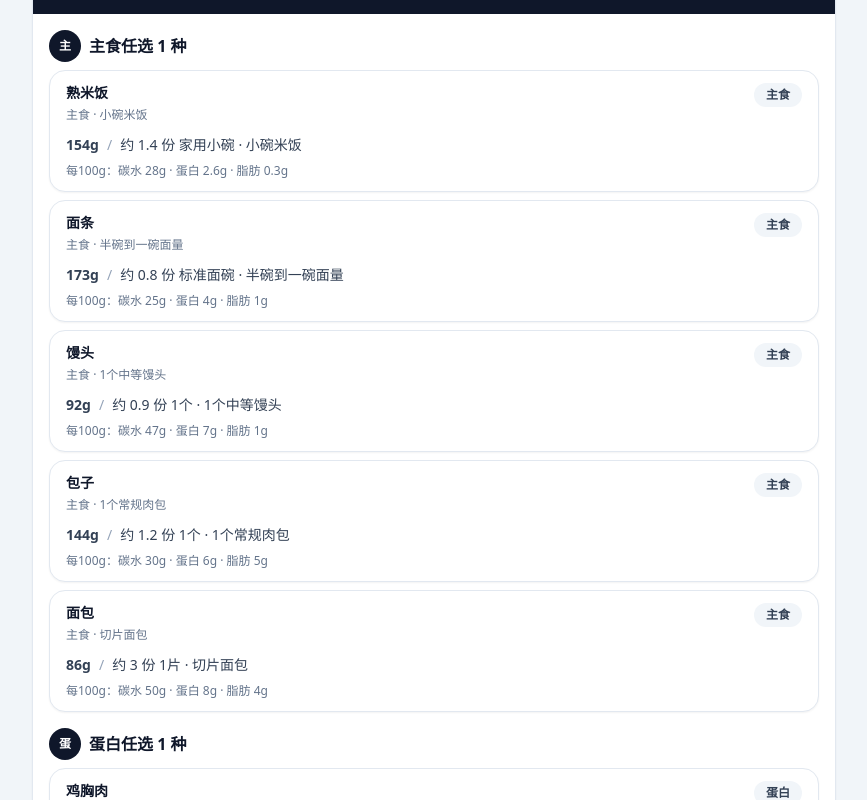
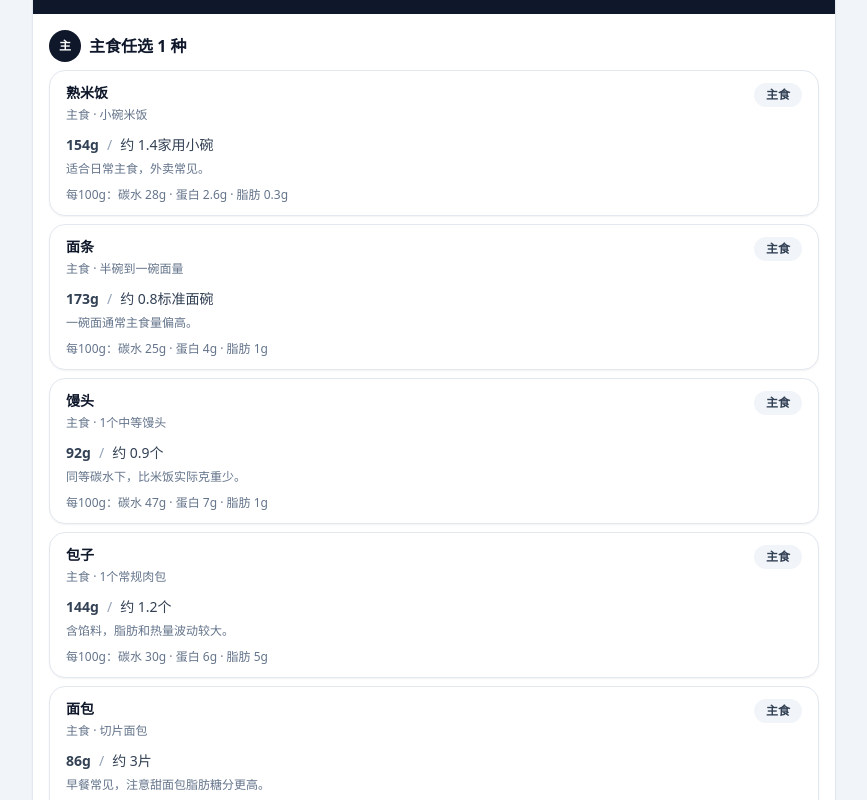
Before and after one commit to Dylantry111/fanfan, a React (Vite) app: page / in a window 1280 px wide. Shown: the part 1320-2120 px from the top of the page, without its empty margins (412-1279 px from the left). Built offline with nearby package versions, Linux system fonts and the light colour scheme.

Commit message:
fix: make serving descriptions read naturally

```diff
--- a/src/App.jsx
+++ b/src/App.jsx
@@ -113,9 +113,25 @@ function formatLifestyleUnit(food, grams) {
   if (!grams || grams <= 0 || !food.units?.length) return "—";
   const unit = food.units[0];
   const count = grams / unit.grams;
-  const roundedCount = round(count, count < 2 ? 1 : 0);
-  const countText = roundedCount === 1 ? "约 1 份" : `约 ${roundedCount} 份`;
-  return `${countText} ${unit.label}${food.shortHint ? ` · ${food.shortHint}` : ""}`;
+  const roundedCount = count < 2 ? round(count, 1) : round(count, 0);
+  const cleanCount = Number.isInteger(roundedCount) ? String(roundedCount) : String(roundedCount);
+  const label = unit.label || "份";
+
+  if (label.startsWith("1个")) return `约 ${cleanCount}个`;
+  if (label.startsWith("1片")) return `约 ${cleanCount}片`;
+  if (label.startsWith("1块")) return `约 ${cleanCount}块`;
+  if (label.startsWith("1根")) return `约 ${cleanCount}根`;
+  if (label.startsWith("1只")) return `约 ${cleanCount}只`;
+  if (label.startsWith("1杯")) return `约 ${cleanCount}杯`;
+  if (label.startsWith("1盒")) return `约 ${cleanCount}盒`;
+  if (label.startsWith("1掌心")) return `约 ${cleanCount}个掌心大小`;
+  if (label.startsWith("1个蛋清")) return `约 ${cleanCount}个蛋清`;
+  if (label === "1盒/杯") return `约 ${cleanCount}盒或杯`;
+  if (label === "1份") return food.shortHint ? `约 ${cleanCount}份，${food.shortHint}` : `约 ${cleanCount}份`;
+  if (label === "半盒") return count <= 1 ? `约 ${cleanCount}份半盒` : `约 ${round(count * 0.5, 1)}盒`;
+  if (label.includes("碗")) return `约 ${cleanCount}${label}`;
+
+  return food.shortHint ? `约 ${cleanCount}${label}，${food.shortHint}` : `约 ${cleanCount}${label}`;
 }
 
 function calculateNutrition(form) {
@@ -221,6 +237,7 @@ function FoodCompactCard({ food, target, macro }) {
         <span className="text-slate-400">/</span>
         <span>{formatLifestyleUnit(food, grams)}</span>
       </div>
+      <div className="mt-1 text-xs leading-5 text-slate-500">{food.note}</div>
       <div className="mt-2 text-xs text-slate-500">每100g：碳水 {food.carbs}g · 蛋白 {food.protein}g · 脂肪 {food.fat}g</div>
     </div>
   );
```
